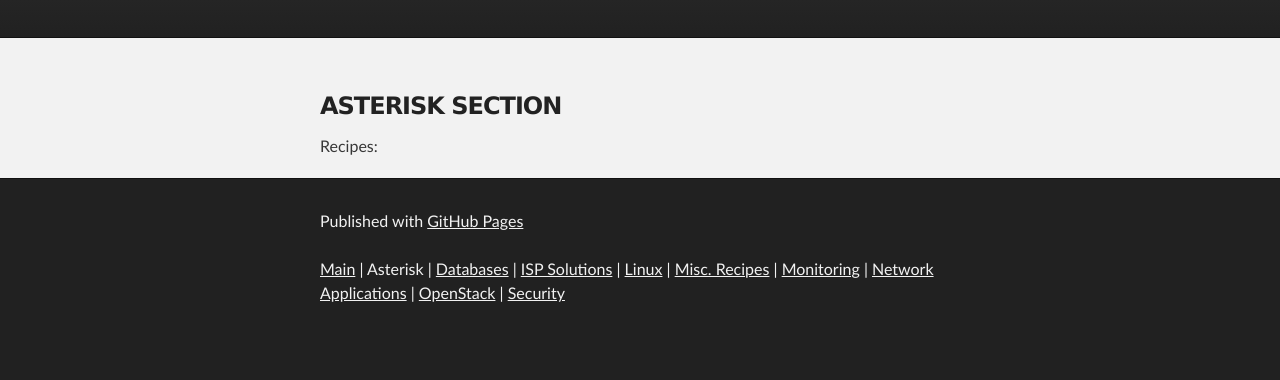
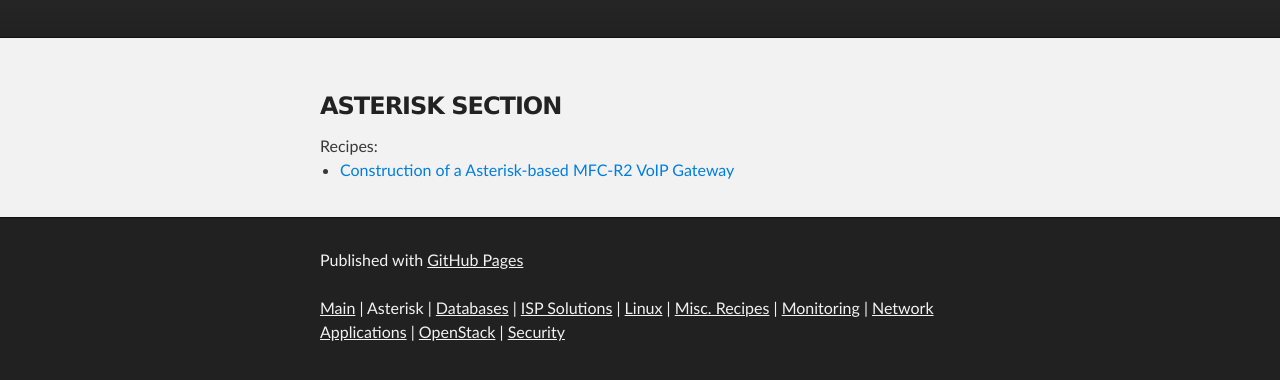
Before and after one commit to kleberrangel/tigerlinux.github.io, a plain HTML site: page recipes/asterisk/index.html in a window 1280 px wide. Shown: the part 172-552 px from the top of the page. Drawn offline with Linux system fonts and the light colour scheme.

Commit message:
First sample content

```diff
--- a/recipes/asterisk/index.html
+++ b/recipes/asterisk/index.html
@@ -29,7 +29,14 @@
             aria-hidden="true"><span aria-hidden="true" class="octicon
               octicon-link"></span></a>ASTERISK SECTION<br>
         </h3>
-        Recipes: </section>
+        Recipes:<br>
+        <ul>
+          <li><a target="_blank"
+              href="/recipes/asterisk/mfcr2-asterisk-gateway">Construction
+              of a Asterisk-based MFC-R2 VoIP Gateway</a><br>
+          </li>
+        </ul>
+      </section>
     </div>
     <!-- FOOTER  -->
     <div id="footer_wrap" class="outer">
```
Also changed, not shown: 1 other file.
